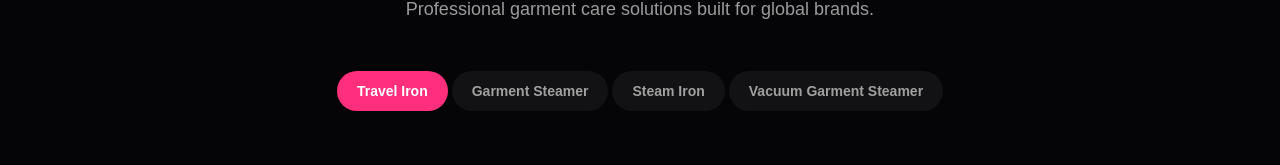
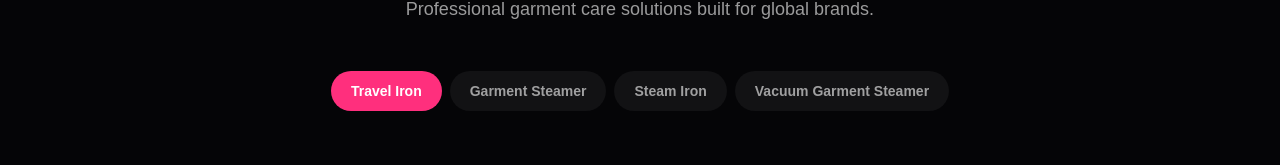
Before and after one commit to zikaiou/xingyue-appliance, a Next.js app: page /products in a window 1280 px wide. Shown: the part 262-427 px from the top of the page. Built offline with nearby package versions, Linux system fonts and the light colour scheme.

Commit message:
chore: save local work before pull

```diff
--- a/app/products/page.tsx
+++ b/app/products/page.tsx
@@ -88,7 +88,7 @@
         </p>
       </section>
 
-      <div className="flex justify-center gap-1 px-4 pb-2 overflow-x-auto">
+      <div className="flex justify-center flex-wrap gap-2 px-4 pb-2">
         {categories.map((cat, i) => (
           <button
             key={cat.name}
```
